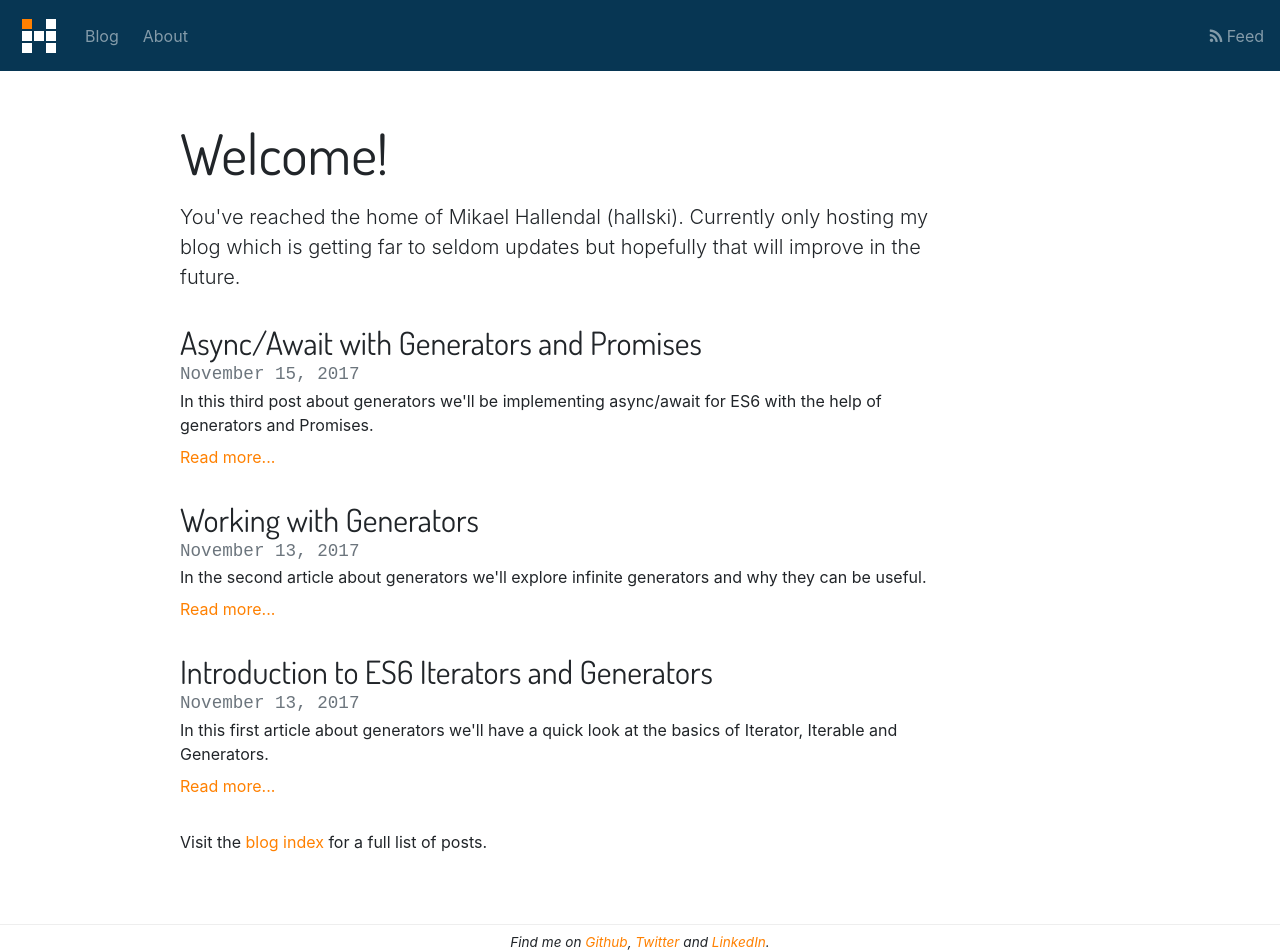
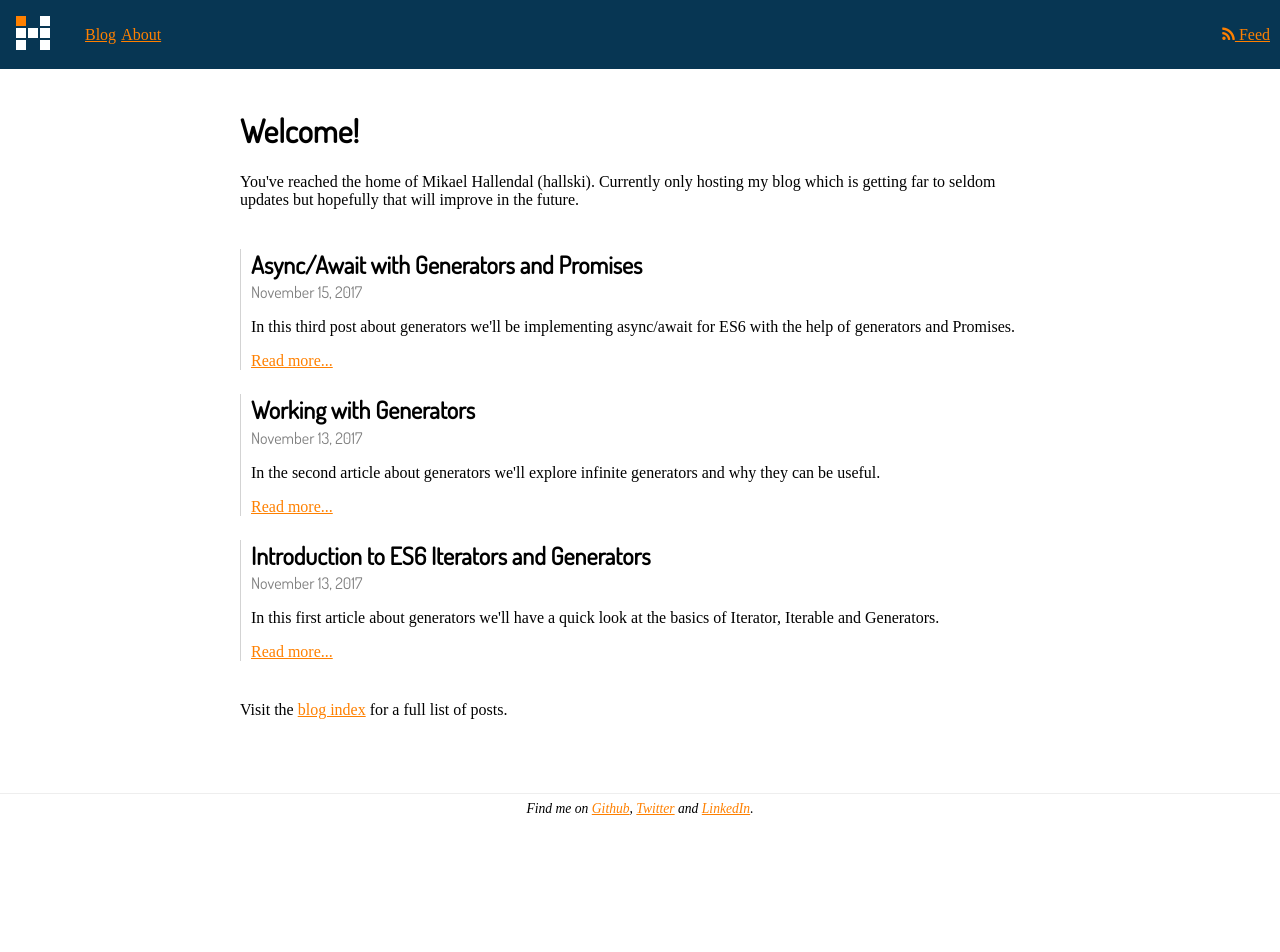
Before and after one commit to hallski/hallski.github.io, a Jekyll site: the page built from index.html, in a window 1280 px wide. Built offline with Jekyll 4.4.1, drawn with Linux system fonts in a browser that asks for light colours; nearby versions of some CDN libraries; after the commit the page ends 900 px from its top, so only the background shows below that.

```diff
--- a/_layouts/default.html
+++ b/_layouts/default.html
@@ -36,22 +27,19 @@
       rel="stylesheet"
     />
 
-    <!-- Style overrides -->
-    <link rel="stylesheet" href="/css/overrides.css" type="text/css" />
+    <link rel="stylesheet" href="/css/style.css" type="text/css" />
   </head>
   <body>
-    <nav
-      class="navbar navbar-dark navbar-expand-sm"
-      style="background-color: rgb(7, 54, 83)"
-    >
+    <header class="site-header">
+      <nav class="navbar">
         <a class="navbar-brand" href="/"><img src="/images/H.png"/></a>
-      <ul class="navbar-nav mr-auto">
-        <li
-          class="nav-item mr-2 {% if page.section == 'blog' %}active{% endif %}"
-        >
+        <ul class="navbar-nav">
+          <li class="nav-item {% if page.section == 'blog' %}active{% endif %}">
             <a class="nav-link" href="/blog/">Blog</a>
           </li>
-        <li class="nav-item {% if page.section == 'about' %}active{% endif %}">
+          <li
+            class="nav-item {% if page.section == 'about' %}active{% endif %}"
+          >
             <a class="nav-link" href="/about/">About</a>
           </li>
         </ul>
@@ -59,28 +47,16 @@
           ><i class="fa fa-rss"></i> Feed</a
         >
       </nav>
+    </header>
+    <main>
       {{ content }}
-    <footer class="well well-sm">
+    </main>
+    <footer class="site-footer">
       Find me on
       <a href="http://github.com/{{ site.owner.github }}/">Github</a>,
       <a href="http://twitter.com/{{ site.owner.twitter }}/">Twitter</a> and
       <a href="http://www.linkedin.com/in/{{ site.owner.linkedin }}">LinkedIn</a
       >.
     </footer>
-    <script
-      src="https://code.jquery.com/jquery-3.3.1.slim.min.js"
-      integrity="sha384-q8i/X+965DzO0rT7abK41JStQIAqVgRVzpbzo5smXKp4YfRvH+8abtTE1Pi6jizo"
-      crossorigin="anonymous"
-    ></script>
-    <script
-      src="https://cdnjs.cloudflare.com/ajax/libs/popper.js/1.14.7/umd/popper.min.js"
-      integrity="sha384-UO2eT0CpHqdSJQ6hJty5KVphtPhzWj9WO1clHTMGa3JDZwrnQq4sF86dIHNDz0W1"
-      crossorigin="anonymous"
-    ></script>
-    <script
-      src="https://stackpath.bootstrapcdn.com/bootstrap/4.3.1/js/bootstrap.min.js"
-      integrity="sha384-JjSmVgyd0p3pXB1rRibZUAYoIIy6OrQ6VrjIEaFf/nJGzIxFDsf4x0xIM+B07jRM"
-      crossorigin="anonymous"
-    ></script>
   </body>
 </html>
--- a/_layouts/page.html
+++ /dev/null
@@ -1,10 +0,0 @@
----
-layout: default
----
-<div class="container">
-  <div class="row justify-content-center">
-    <div class="col-10">
-      {{ content }}
-    </div>
-  </div>
-</div>
--- a/css/overrides.css
+++ /dev/null
@@ -1,47 +0,0 @@
-.page-header h1 small {
-    font-size: 55%;
-    white-space: pre;
-}
-h2 {
-    margin-top: 1em;
-    margin-bottom: 0.1em;
-}
-.post-list h2 small {
-    font-family: monospace;
-    font-size: 55%;
-    margin-top: 0.1em;
-    display: block;
-}
-.post-list p {
-    margin-bottom: 0.5em;
-}
-.post-list {
-    margin-bottom: 2em;
-}
-footer {
-    border-top: 1px solid rgb(238, 238, 238);
-    font-size: 85%;
-    font-style: italic;
-    text-align: center;
-    margin-top: 4em;
-    padding-top: 0.5em;
-}
-#disqus_thread {
-    margin-top: 2.5em;
-}
-pre {
-    padding: 1em .5em 1em .5em;
-}
-h1, h2, h3, h4 {
-    font-family: 'Dosis', sans-serif;
-}
-a {
-    color: rgb(255, 128, 0);
-}
-blockquote {
-    font-size: 110%;
-    font-style: italic;
-    padding-left: 15px;
-    margin: 1em 25px 1em 25px;
-    border-left: 3px solid rgb(7, 54, 83);
-}
--- /dev/null
+++ b/css/style.css
@@ -0,0 +1,100 @@
+body {
+  padding: 0;
+  margin: 0;
+}
+
+main {
+  display: flex;
+  flex-direction: column;
+  flex-shrink: 1;
+
+  padding: 20px;
+  margin: auto;
+  max-width: 800px;
+}
+
+.navbar {
+  display: flex;
+  align-items: center;
+  background-color: rgb(7, 54, 83);
+  width: 100%;
+}
+.navbar-brand {
+  margin: 10px;
+  padding-right: 20px;
+}
+.navbar-nav {
+  display: flex;
+  flex: 1;
+  list-style-type: none;
+  padding-inline-start: 0;
+}
+.navbar-text {
+  margin: 10px;
+}
+.navbar-nav .nav-item {
+  margin-right: 5px;
+}
+
+@media (max-width: 240px) {
+  .navbar {
+    flex-direction: column;
+    padding: 10px;
+  }
+  .navbar-nav {
+    flex-direction: column;
+  }
+}
+
+div.highlight {
+  overflow: auto;
+  max-width: 100%;
+}
+
+.page-footer {
+  margin-top: 40px;
+}
+
+.latest-articles article {
+  border-left: 1px solid lightgray;
+  padding-left: 10px;
+}
+
+.latest-articles .post-date {
+  color: gray;
+  font-family: "Dosis", sans-serif;
+}
+
+h2 {
+  margin-top: 1em;
+  margin-bottom: 0.1em;
+}
+
+.site-footer {
+  border-top: 1px solid rgb(238, 238, 238);
+  font-size: 85%;
+  font-style: italic;
+  text-align: center;
+  margin-top: 4em;
+  padding-top: 0.5em;
+}
+
+pre {
+  padding: 1em 0.5em 1em 0.5em;
+}
+h1,
+h2,
+h3,
+h4 {
+  font-family: "Dosis", sans-serif;
+}
+a {
+  color: rgb(255, 128, 0);
+}
+blockquote {
+  font-size: 110%;
+  font-style: italic;
+  padding-left: 15px;
+  margin: 1em 25px 1em 25px;
+  border-left: 3px solid rgb(7, 54, 83);
+}
--- a/index.html
+++ b/index.html
@@ -1,25 +1,34 @@
 ---
-layout: page
+layout: default
 title: hallski.org
 ---
-<div class="row">
-  <div class="col-10">
-    <h1 class="display-4 mt-5 mb-3">Welcome!</h1>
-    <p class="lead">
-  You've reached the home of Mikael Hallendal (hallski). Currently only hosting my blog which is getting far to seldom updates but hopefully that will improve in the future.
+
+<header>
+  <h1>Welcome!</h1>
+  <p>
+    You've reached the home of Mikael Hallendal (hallski). Currently only
+    hosting my blog which is getting far to seldom updates but hopefully that
+    will improve in the future.
   </p>
-    <div class="post-list">
+</header>
+<section class="latest-articles">
   {% for post in site.posts limit:3 %}
+  <article>
+    <header>
       <h2>
         {{ post.title }}
-          <small class="text-muted"><time datetime="{{ post.date | date_to_xmlschema }}">{{ post.date | date: "%B %d, %Y" }}</time></small>
       </h2>
+      <time class="post-date" datetime="{{ post.date | date_to_xmlschema }}">
+        {{ post.date | date: "%B %d, %Y" }}
+      </time>
+    </header>
     <p>{{ post.excerpt }}</p>
-        <p><a href="{{ post.url }}">Read more...</a></p>
+    <footer>
+      <a href="{{ post.url }}">Read more...</a>
+    </footer>
+  </article>
   {% endfor %}
-    </div>
-    <p>
+</section>
+<footer class="page-footer">
   Visit the <a href="/blog/">blog index</a> for a full list of posts.
-    </p>
-  </div>
-</div>
+</footer>
--- a/projects.html
+++ /dev/null
@@ -1,5 +0,0 @@
----
-layout: page
-title: Projects
----
-<h1 class="mt-5 mb-3">{{ page.title }}</h1>
```
Also changed, not shown: other parts of _layouts/default.html (+0 -9 lines), _layouts/post.html (+8 -12 lines), about.md (+4 -2 lines), blog.html (+18 -6 lines), tags.html (+38 -23 lines). Lines whose indentation alone changed are shown as unchanged.
